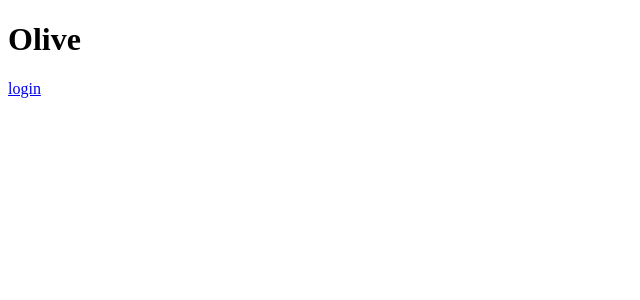
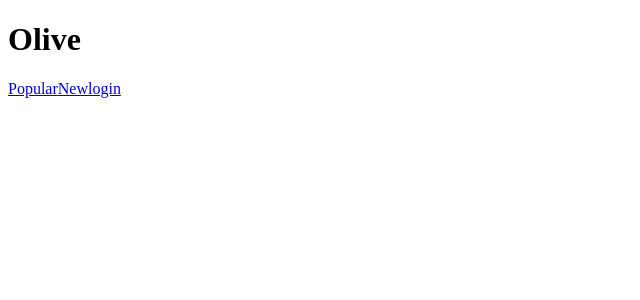
Before and after one commit to zett-8/olive-front-source, a React app: page / in a window 1280 px wide. Shown: the top 300 px of the page, without its empty margins (0-640 px from the left). Built offline with nearby package versions, Linux system fonts and the light colour scheme.

Commit message:
no login-required page

```diff
--- a/src/containers/topPageContainer.jsx
+++ b/src/containers/NewPageContainer.jsx
@@ -1,26 +1,22 @@
 import React from 'react'
 import { connect } from 'react-redux'
+
+import Header from '../containers/headerContainer'
 
 import { logout } from '../actions/loginStatus'
 import { getWorks } from '../actions/works'
 
-const T = () => 'Top Page'
 
-class TopPageContainer extends React.Component {
+class NewPageContainer extends React.Component {
   componentDidMount() {
     this.props.getWorks()
-    console.log('aaa')
-  }
-
-  logout = () => {
-    this.props.logout()
   }
 
   render() {
     return (
       <React.Fragment>
-        <T />
-        <p onClick={this.logout}>logout</p>
+        <Header />
+        <p>New Works</p>
       </React.Fragment>
     )
   }
@@ -34,4 +30,4 @@ export default connect(
     logout: () => dispatch(logout()),
     getWorks: () => dispatch(getWorks()),
   })
-)(TopPageContainer)
+)(NewPageContainer)
--- /dev/null
+++ b/src/containers/headerContainer.jsx
@@ -0,0 +1,40 @@
+import React from 'react'
+import { connect } from 'react-redux'
+import { Link } from 'react-router-dom'
+
+import { logout } from '../actions/loginStatus'
+
+class HeaderContainer extends React.Component {
+  logout = () => {
+    this.props.logout()
+  }
+
+  render() {
+    if (this.props.loginStatus.token) {
+      return (
+        <header>
+          <Link to="/popular">Popular</Link>
+          <Link to="/new">New</Link>
+          <p onClick={() => this.logout()}>Logout</p>
+        </header>
+      )
+    }
+
+    return (
+      <header>
+        <Link to="/popular">Popular</Link>
+        <Link to="/new">New</Link>
+        <Link to="/login">login</Link>
+      </header>
+    )
+  }
+}
+
+export default connect(
+  state => ({
+    loginStatus: state.loginStatus
+  }),
+  dispatch => ({
+    logout: () => dispatch(logout())
+  })
+)(HeaderContainer)
--- a/src/containers/landingPageContainer.jsx
+++ b/src/containers/landingPageContainer.jsx
@@ -1,7 +1,7 @@
 import React from 'react'
 import { connect } from 'react-redux'
-import { Link } from 'react-router-dom'
 
+import Header from './headerContainer'
 import { login } from '../actions/loginStatus'
 
 class LandingPageContainer extends React.Component {
@@ -9,7 +9,7 @@ class LandingPageContainer extends React.Component {
     return (
       <React.Fragment>
         <h1>Olive</h1>
-        <Link to='/login'>login</Link>
+        <Header />
       </React.Fragment>
     )
   }
--- a/src/containers/loginPageContainer.jsx
+++ b/src/containers/loginPageContainer.jsx
@@ -1,6 +1,7 @@
 import React from 'react'
 import { connect } from 'react-redux'
 
+import Header from '../containers/headerContainer'
 import { login } from '../actions/loginStatus'
 
 class LoginPageContainer extends React.Component {
@@ -29,6 +30,7 @@ class LoginPageContainer extends React.Component {
   render() {
     return (
       <React.Fragment>
+        <Header />
         <form onSubmit={this.login}>
           <label>E-mail</label>
           <input value={this.state.username} onChange={(e) => this.setState({ username: e.target.value})}/>
--- a/src/router.jsx
+++ b/src/router.jsx
@@ -1,19 +1,22 @@
 import React from 'react'
 import { BrowserRouter, Route } from 'react-router-dom'
 
+// import Auth from './hocs/auth'
 import ErrorBoundary from './hocs/errorBoundary'
-import Auth from './hocs/auth'
-import TopPageContainer from './containers/topPageContainer'
+import LandingPageContainer from './containers/landingPageContainer'
+import LoginPageContainer from './containers/loginPageContainer'
+import NewPageContainer from './containers/NewPageContainer'
 
 export default () => (
   <ErrorBoundary>
-    <Auth>
+    {/*<Auth>*/}
       <BrowserRouter>
         <React.Fragment>
-          <Route path='/' component={TopPageContainer} />
-          {/*<Route exact={true} path='/login' component={TopPageContainer} />*/}
+          <Route exact={true} path='/' component={LandingPageContainer}/>
+          <Route exact={true} path='/login' component={LoginPageContainer} />
+          <Route exact={true} path='/new' component={NewPageContainer} />
         </React.Fragment>
       </BrowserRouter>
-    </Auth>
+    {/*</Auth>*/}
   </ErrorBoundary>
 )
```
